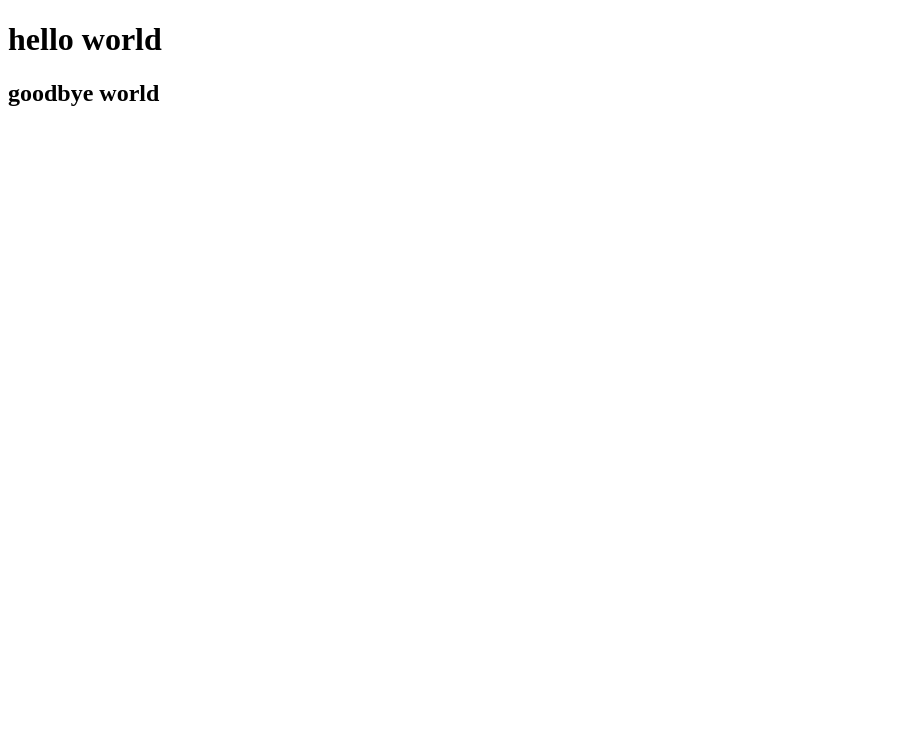
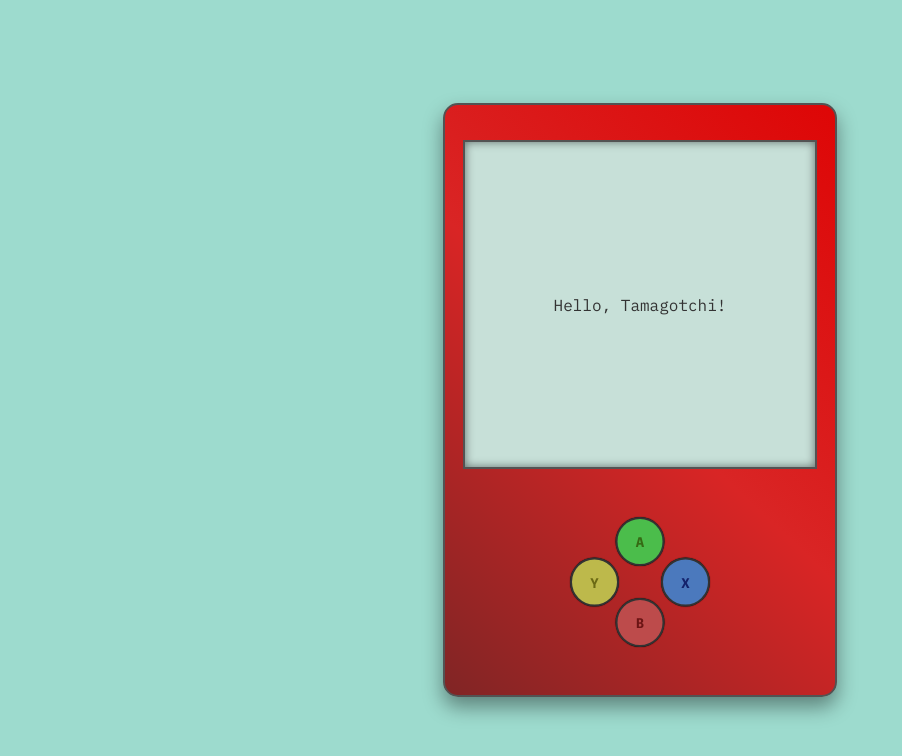
Before and after one commit to Montysi/cyber-pet, a plain HTML site: page index.html in a window 1280 px wide. Shown: the whole page, without its empty margins (0-902 px from the left). Drawn offline with Linux system fonts and the light colour scheme.

Commit message:
Added imports for font, stylesheet and created visual console looking tamagotchi

```diff
--- a/index.html
+++ b/index.html
@@ -1,15 +1,30 @@
 <!DOCTYPE html>
 <html lang="en">
-<head>
-    <meta charset="UTF-8">
-    <meta name="viewport" content="width=device-width, initial-scale=1.0">
+  <head>
+    <meta charset="UTF-8" />
+    <meta name="viewport" content="width=device-width, initial-scale=1.0" />
     <title>Document</title>
-</head>
-<body>
-    <h1>hello world</h1>
-
-    <h2>goodbye world</h2>
-
-
-</body>
+    <link rel="preconnect" href="https://fonts.googleapis.com" />
+    <link rel="preconnect" href="https://fonts.gstatic.com" crossorigin />
+    <link
+      href="https://fonts.googleapis.com/css2?family=IBM+Plex+Mono:ital,wght@0,100;0,200;0,300;0,400;0,500;0,600;0,700;1,100;1,200;1,300;1,400;1,500;1,600;1,700&display=swap"
+      rel="stylesheet"
+    />
+    <link rel="stylesheet" href="./style.css" />
+  </head>
+  <body>
+    <div class="tamagotchi-wrapper">
+      <div class="tamagotchi-container">
+        <div class="tamagotchi-screen">
+          <p class="tamagotchi-text">Hello, Tamagotchi!</p>
+        </div>
+        <div class="tamagotchi-dog-controls">
+          <div class="button health">A</div>
+          <div class="button hunger">X</div>
+          <div class="button happiness">B</div>
+          <div class="button tug">Y</div>
+        </div>
+      </div>
+    </div>
+  </body>
 </html>
--- /dev/null
+++ b/style.css
@@ -0,0 +1,129 @@
+body {
+  font-family: "IBM Plex Mono", monospace;
+  background: #9ddbce;
+  margin: 0;
+  padding: 0;
+}
+
+.tamagotchi-wrapper {
+  width: 100%;
+  height: 100vh;
+  display: flex;
+  align-items: center;
+  justify-content: center;
+}
+
+.tamagotchi-container {
+  display: flex;
+  flex-direction: column;
+  align-items: center;
+  justify-content: space-between;
+  background: rgb(128, 37, 37);
+  background: linear-gradient(
+    43deg,
+    rgba(128, 37, 37, 1) 0%,
+    rgba(217, 37, 37, 1) 50%,
+    rgba(222, 6, 6, 1) 100%
+  );
+  border-radius: 15px;
+  height: 550px;
+  width: 350px;
+  box-shadow: 0 10px 20px rgba(0, 0, 0, 0.4);
+  padding: 20px;
+  position: relative;
+  border: 2px solid #535353;
+}
+
+.tamagotchi-screen {
+  width: 350px;
+  height: 350px;
+  background-color: #c7e0d8;
+  border: 2px solid #535353;
+  display: flex;
+  justify-content: center;
+  align-items: center;
+  box-shadow: inset 0 0 10px rgba(0, 0, 0, 0.5);
+  margin-top: 15px;
+}
+
+.tamagotchi-text {
+  color: #333333;
+  font-size: 16px;
+}
+
+.tamagotchi-dog-controls {
+  position: relative;
+  width: 200px;
+  height: 200px;
+  display: flex;
+  justify-content: center;
+  align-items: center;
+  margin-top: 20px;
+}
+
+.button {
+  background-color: #a8a8a8;
+  border: 2px solid #333;
+  border-radius: 50%;
+  width: 45px;
+  height: 45px;
+  display: flex;
+  justify-content: center;
+  align-items: center;
+  font-size: 14px;
+  cursor: pointer;
+  position: absolute;
+  box-shadow: 0 0 1px 0px black;
+}
+
+.button.health {
+  background-color: #4bbd4b;
+  color: #356b14;
+  font-weight: bold;
+}
+
+.button.tug {
+  background-color: #bdb94b;
+  color: #6b6914;
+  font-weight: bold;
+}
+
+.button.hunger {
+  background-color: #4b79bd;
+  color: #14226b;
+  font-weight: bold;
+}
+
+.button.happiness {
+  background-color: #bd4b4b;
+  color: #6b1414;
+  font-weight: bold;
+}
+
+.button:active {
+  background-color: #888;
+}
+
+.health {
+  top: 15%;
+  left: 50%;
+  transform: translateX(-50%);
+}
+
+.hunger {
+  right: 15%;
+  top: 50%;
+  transform: translateY(-50%);
+}
+
+.happiness {
+  bottom: 15%;
+  left: 50%;
+  transform: translateX(-50%);
+}
+
+.tug {
+  left: 15%;
+  top: 50%;
+  transform: translateY(-50%);
+}
```
